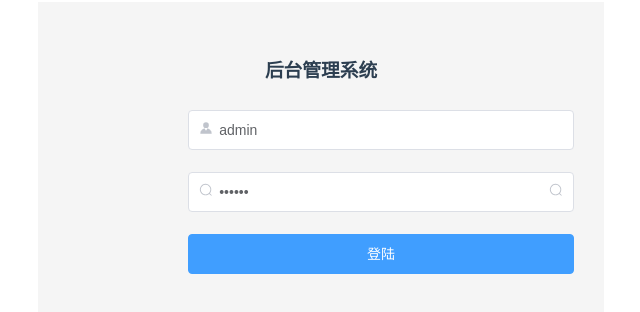
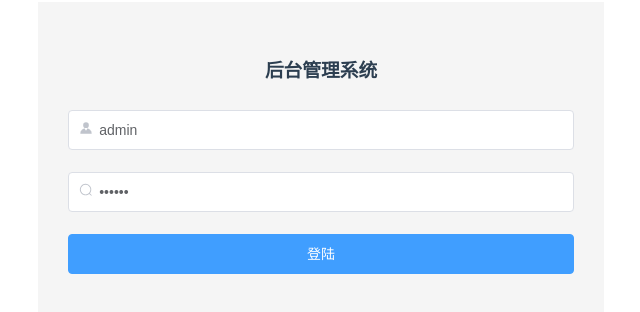
Before and after one commit to wxfeiang/Imooc-admin, a Vue app: page /#/login in a window 1280 px wide. Shown: the part 124-436 px from the top of the page, without its empty margins (319-959 px from the left). Built offline with nearby package versions, Linux system fonts and the light colour scheme; a small style sheet from the web is missing.

Commit message:
feat(components): 添加了在线icon图标
BREAKING CHANGE:
在线图标库

```diff
--- a/public/index.html
+++ b/public/index.html
@@ -1,17 +1,24 @@
 <!DOCTYPE html>
 <html lang="">
+
 <head>
   <meta charset="utf-8">
   <meta http-equiv="X-UA-Compatible" content="IE=edge">
   <meta name="viewport" content="width=device-width,initial-scale=1.0">
   <link rel="icon" href="<%= BASE_URL %>favicon.ico">
-    <title><%= htmlWebpackPlugin.options.title %></title>
+  <title>
+    <%= htmlWebpackPlugin.options.title %>
+  </title>
+  <link rel="stylesheet" href="http://at.alicdn.com/t/font_3129283_45odpbpcgw8.css">
 </head>
+
 <body>
   <noscript>
-      <strong>We're sorry but <%= htmlWebpackPlugin.options.title %> doesn't work properly without JavaScript enabled. Please enable it to continue.</strong>
+    <strong>We're sorry but <%= htmlWebpackPlugin.options.title %> doesn't work properly without JavaScript enabled.
+        Please enable it to continue.</strong>
   </noscript>
   <div id="app"></div>
   <!-- built files will be auto injected -->
 </body>
+
 </html>
--- a/src/views/login/index.vue
+++ b/src/views/login/index.vue
@@ -1,12 +1,7 @@
 <template>
   <div class="bg_box">
     <h3 class="title">后台管理系统</h3>
-    <el-form
-      ref="ruleFormRef"
-      :model="loginFrom"
-      :rules="rules"
-      label-width="120px"
-    >
+    <el-form ref="ruleFormRef" :model="loginFrom" :rules="rules">
       <el-form-item prop="username">
         <el-input v-model="loginFrom.username" placeholder="请输入用户名">
           <template #prefix>
@@ -25,9 +20,11 @@
             <el-icon class="el-input__icon"><Search /></el-icon>
           </template>
           <template #suffix>
-            <el-icon class="el-input__icon" @click="onChengepwdType"
-              ><Search
-            /></el-icon>
+            <i
+              class="icon iconfont"
+              :class="isActive ? 'icon-icon-test1' : 'icon-icon-test2'"
+              @click="onChengepwdType"
+            ></i>
           </template>
         </el-input>
       </el-form-item>
@@ -37,16 +34,16 @@
     </el-form>
   </div>
 </template>
-
 <script setup>
 import { Avatar, Search } from '@element-plus/icons-vue'
 import { ref } from 'vue'
 import { validatePassword } from './rules.js'
+// 表单数据
 const loginFrom = ref({
   username: 'admin',
   password: '123456'
 })
-// loginRules
+// 验证规则
 const rules = ref({
   username: [
     {
@@ -59,23 +56,26 @@ const rules = ref({
     {
       required: true,
       trigger: 'blur',
-
       validator: validatePassword()
     }
   ]
 })
 // 处理密码明文切换
 const passwordType = ref('password')
+const isActive = ref(false)
 const onChengepwdType = () => {
   if (passwordType.value === 'password') {
     passwordType.value = 'text'
+    isActive.value = true
   } else {
     passwordType.value = 'password'
+    isActive.value = false
   }
 }
+// 登陆事件操作
 </script>
 
-<style>
+<style scoped lang="scss">
 .bg_box {
   width: 40%;
   margin: 10% auto 0;
```
Also changed, not shown: 2 other files (tests, documents, lock files or other folders). Lines whose indentation alone changed are shown as unchanged.
